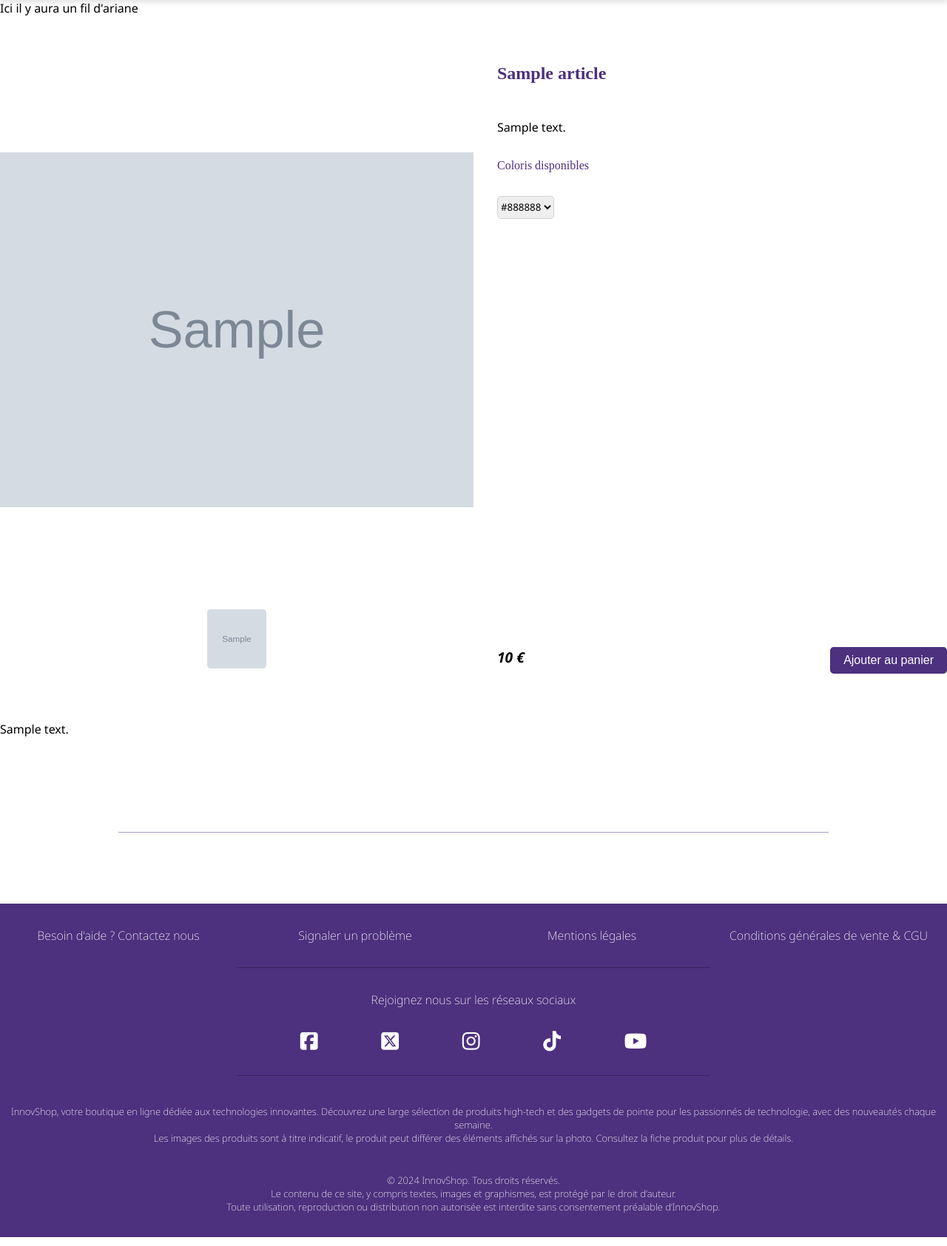
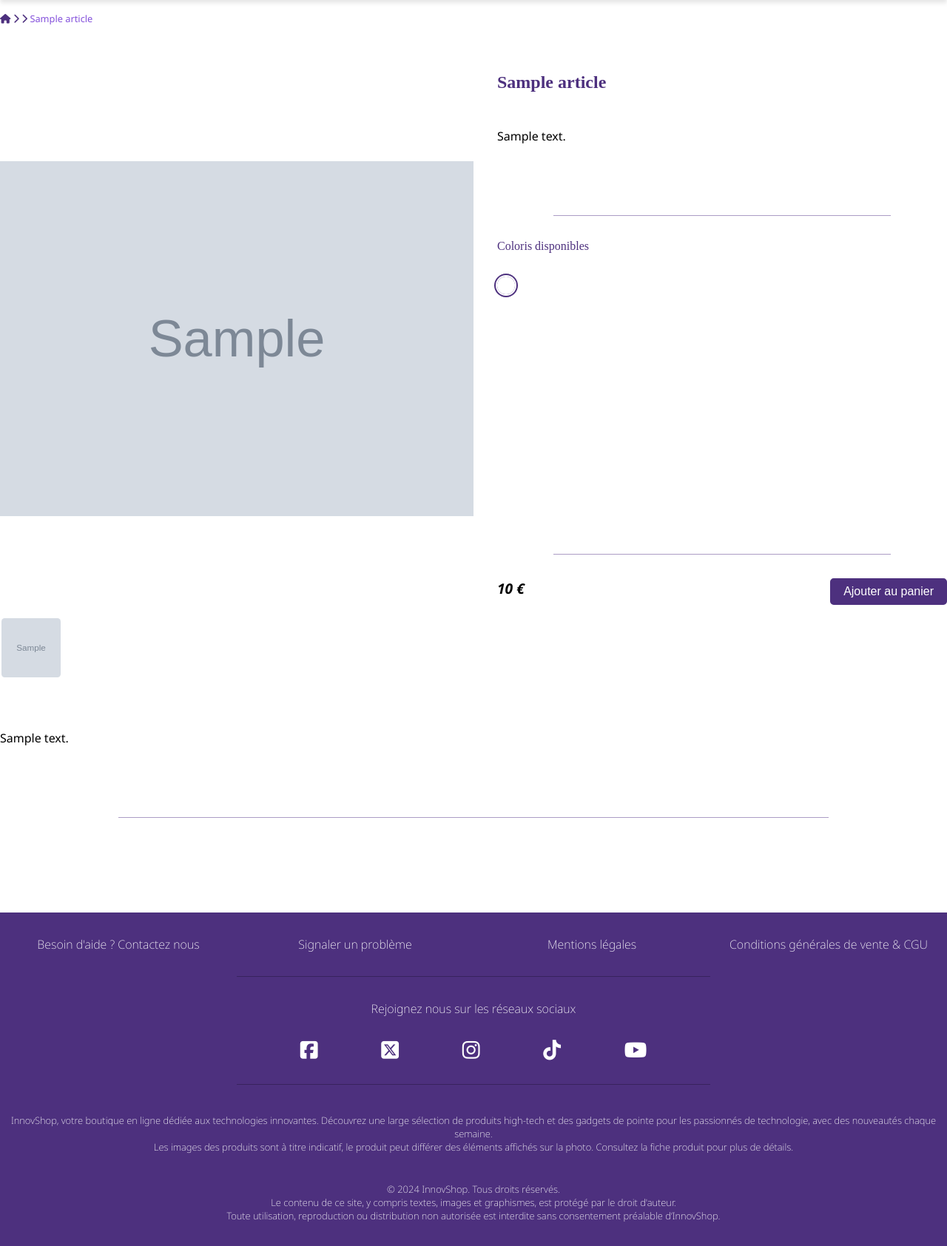
Before and after one commit to Rirteez/innovshop, a Symfony app: template templates/article/show.html.twig in a window 1280 px wide. Shown: the part 96-1781 px from the top of the page at 74% size. Run offline with Twig, Linux system fonts and the light colour scheme; the template is opened without the code that fills it: most values are stand-ins (such as "Sample title", 1, 10 or a date in 2020); grey boxes marked "Sample" are stand-in pictures; style sheets or scripts are compiled from the project's sources; some libraries are stand-ins or nearby versions; some web fonts are replaced.

Commit message:
Affichage article terminé - page login-register commencé

```diff
--- a/assets/styles/app.scss
+++ b/assets/styles/app.scss
@@ -443,8 +443,20 @@
 /* --------------------------------------------------- */
 .separation {
     width: 75%;
-    margin: 8rem auto 0 auto;
+    margin: 6rem auto 6rem auto;
     border-top: #ab9cc5 1px solid;
+
+    &--top {
+        margin: 2rem auto 6rem auto;
+    }
+
+    &--center {
+        margin: 6rem auto 6rem auto;
+    }
+
+    &--bottom {
+        margin: 6rem auto 2rem auto;
+    }
 }
 .apropos {
     margin-top: 4rem;
@@ -721,6 +733,14 @@
 /* --------------------------------------------------- */
 /* --------------------- article --------------------- */
 /* --------------------------------------------------- */
+.ariane {
+    margin-top: 1rem;
+    font-size: 0.8rem;
+
+    i {
+        color: #4d307e;
+    }
+}
 .images-article {
     display: flex;
     flex-direction: column;
@@ -741,7 +761,7 @@
 
     .selector-images-row {
         display: flex;
-        justify-content: center;
+        justify-content: flex-start;
         gap: 0.5rem;
         overflow-x: auto;
 
@@ -801,4 +821,79 @@
 .prix-panier-article-show {
     display: flex;
     justify-content: space-between;
+    margin-bottom: calc(1rem + 89px);
 }
+.color-options {
+    display: flex;
+    gap: 1rem;
+}
+
+.color-radio {
+    display: none;
+}
+
+.color-label {
+    display: inline-block;
+    width: 20px;
+    height: 20px;
+    border-radius: 50%;
+    border: 2px solid transparent;
+    cursor: pointer;
+    transition: border-color 0.3s ease, box-shadow 0.3s ease;
+    box-shadow:
+            0 0 0 2px white,
+            0 0 0 4px #4d307e;
+
+    &:hover {
+        border-color: #4d307e;
+        box-shadow: none;
+    }
+    &--Noir {
+        background-color: #000000;
+    }
+    &--Gris {
+        background-color: #909090;
+    }
+    &--Blanc {
+        background-color: #ffffff;
+    }
+    &--Bleu {
+        background-color: #0056ff;
+    }
+    &--Jaune {
+        background-color: #ffe800;
+    }
+    &--Orange {
+        background-color: #ff8700;
+    }
+    &--Vert {
+        background-color: #009e09;
+    }
+    &--Violet {
+        background-color: #7000da;
+    }
+    &--Rouge {
+        background-color: #de0000;
+    }
+}
+.colors-range-article {
+    justify-content: flex-start;
+    gap: 1rem;
+}
+
+.color-radio:checked + .color-label {
+    border-color: #4d307e;
+    box-shadow: none;
+}
+
+.sr-only {
+    position: absolute;
+    width: 1px;
+    height: 1px;
+    padding: 0;
+    margin: -1px;
+    overflow: hidden;
+    clip: rect(0, 0, 0, 0);
+    white-space: nowrap;
+    border: 0;
+}
--- a/composer.json
+++ b/composer.json
@@ -46,8 +46,7 @@
         "symfony/webpack-encore-bundle": "^2.2",
         "symfony/yaml": "7.0.*",
         "twig/extra-bundle": "^2.12|^3.0",
-        "twig/twig": "^2.12|^3.0",
-        "vich/uploader-bundle": "^2.4"
+        "twig/twig": "^2.12|^3.0"
     },
     "config": {
         "allow-plugins": {
--- a/config/bundles.php
+++ b/config/bundles.php
@@ -15,6 +15,5 @@
     Symfony\Bundle\MakerBundle\MakerBundle::class => ['dev' => true],
     EasyCorp\Bundle\EasyAdminBundle\EasyAdminBundle::class => ['all' => true],
     Symfony\WebpackEncoreBundle\WebpackEncoreBundle::class => ['all' => true],
-    Vich\UploaderBundle\VichUploaderBundle::class => ['all' => true],
     Knp\Bundle\PaginatorBundle\KnpPaginatorBundle::class => ['all' => true],
 ];
--- a/templates/article/show.html.twig
+++ b/templates/article/show.html.twig
@@ -4,14 +4,16 @@
 
 {% block body %}
     <div class="container">
-
-        <p>Ici il y aura un fil d'ariane</p>
+        <div class="ariane">
+            <a href="/"><i class="fa-solid fa-house"></i></a>
+            <i class="fa-solid fa-chevron-right"></i>
+            <a href="/catalog?filterBy[]={{ article.categories[0].id }}">{{ article.categories[0] }}</a>
+            <i class="fa-solid fa-chevron-right"></i>
+            <a href="{{ path('article.show', {id: article.id, slug: article.slug}) }}">{{ article.title }}</a>
+        </div>
 
         <div class="row mgy-4">
-
-
             <div class="images-article col-2">
-
                 <!-- Image principale -->
                 <div class="main-image-container">
                     <img src="/images/uploads/{{ article.images[0] }}" alt="" id="mainImage"/>
@@ -34,26 +36,46 @@
                 <div>
                     <h2 class="mgb-2">{{ article.title }}</h2>
                     <p>{{ article.description | raw }}</p>
+                    <div class="separation separation--bottom"></div>
+                    {% if article.colors is not empty %}
                         <h4 class="mgy-2">Coloris disponibles</h4>
                         <form action="">
-                        <select name="" id="">
+                            <div class="row colors-range-article">
                                 {% for color in article.colors %}
-                                <option value="{{ color }}">{{ color }}</option>
+                                    <input
+                                            type="radio"
+                                            name="color-choice"
+                                            id="color-radio-{{ color }}"
+                                            value="{{ color }}"
+                                            class="color-radio {{ color }}" />
+                                    <label
+                                            for="color-radio-{{ color }}"
+                                            class="color-label color-label--{{ color }}" >
+                                        <span class="sr-only">{{ color }}</span>
+                                    </label>
                                 {% endfor %}
-                        </select>
+                            </div>
                         </form>
-
+                    {% else %}
+                        <p>Il n'y a pas d'options disponibles pour cet article.</p>
+                    {% endif %}
                 </div>
+                <div>
+                    <div class="separation separation--bottom"></div>
                     <div class="prix-panier-article-show">
                         <p class="prix-article">{{ article.price }} €</p>
                         <button class="button button--primary">Ajouter au panier</button>
                     </div>
-
+                </div>
             </div>
         </div>
         <div class="description-detail-article mgt-4">{{ article.descriptionDetail | raw }}</div>
-        <div class="separation"></div>
+        <div class="separation separation--bottom"></div>
 
+
+        <div class="row">
+
+        </div>
 
 
     </div>
--- a/templates/base.html.twig
+++ b/templates/base.html.twig
@@ -35,7 +35,7 @@
             </div>
 
             <div class="lienMenu col-3">
-                <a href="" class="itemMenu">
+                <a href="/moncompte" class="itemMenu">
                     <span class="material-icons">person</span>
                     <p>Mon compte</p>
                 </a>
```
Also changed, not shown: src/Controller/ArticleController.php (+0 -20 lines), src/Controller/ClientController.php (added, +37 -0 lines), src/Entity/Article.php (+9 -9 lines), src/Form/ClientType.php (added, +33 -0 lines), templates/client/index.html.twig (added, +11 -0 lines), templates/client/login.html.twig (added, +16 -0 lines), templates/client/register.html.twig (added, +21 -0 lines), 4 other files. Lines whose indentation alone changed are shown as unchanged.
